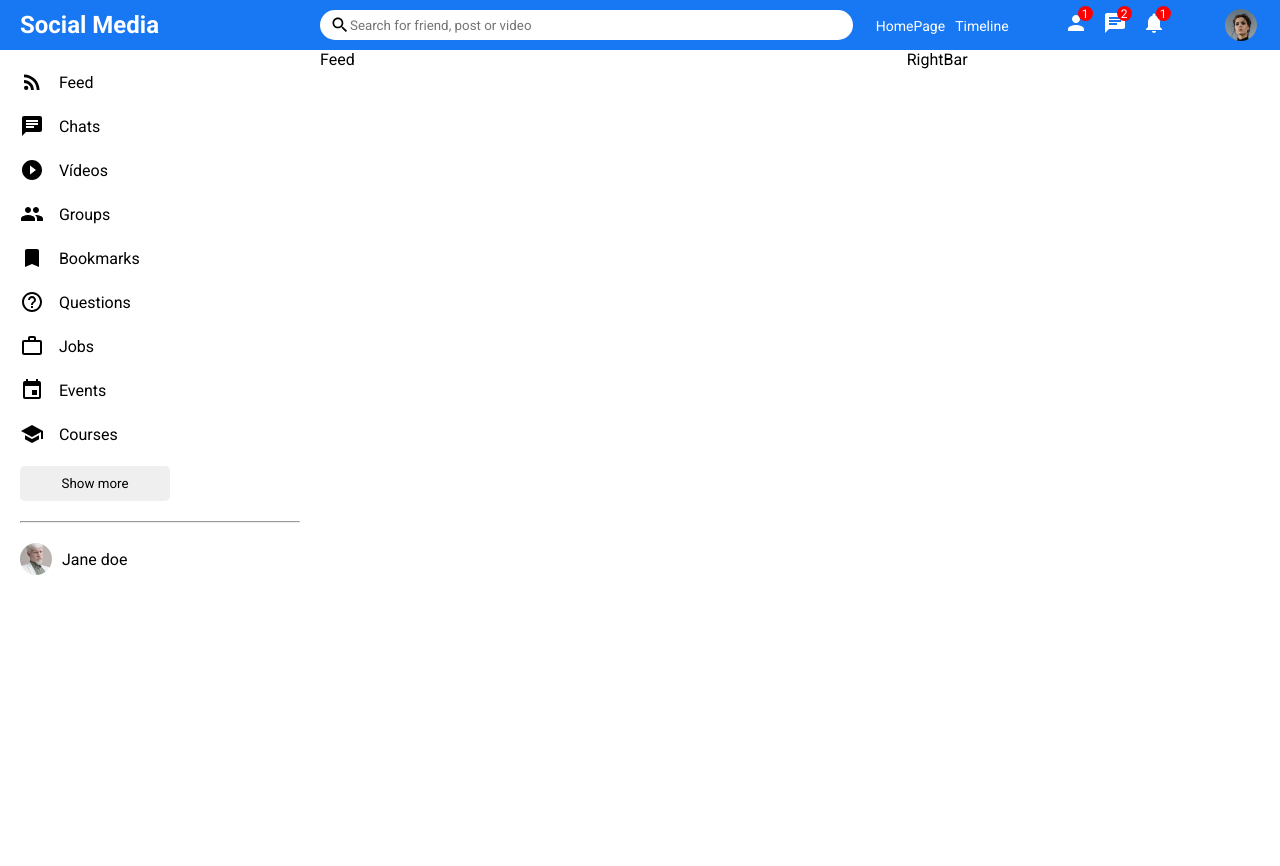
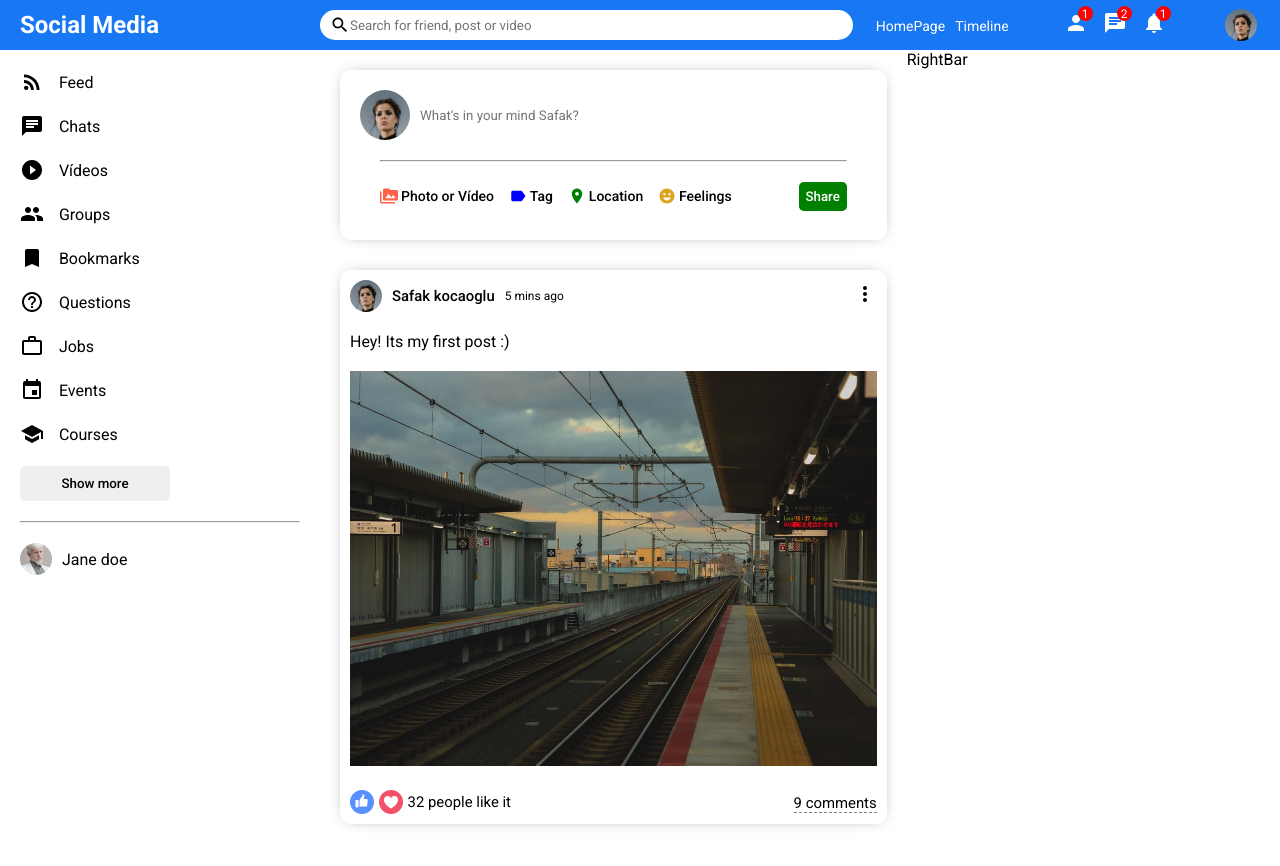
Before and after one commit to wesleywisch/Social-Media-App, a React (Create React App) app in the folder FrontEnd/: page / in a window 1280 px wide. Shown: the top 866 px of the page. Before the commit the page ends 800 px from the top, so only its background shows below. Built offline with nearby package versions, Linux system fonts and the light colour scheme.

Commit message:
feat: Made the feed and separating its due components, the sharing and the post itself.

```diff
--- a/FrontEnd/public/index.html
+++ b/FrontEnd/public/index.html
@@ -6,7 +6,7 @@
   <link rel="preconnect" href="https://fonts.googleapis.com">
   <link rel="preconnect" href="https://fonts.gstatic.com" crossorigin>
   <link
-    href="https://fonts.googleapis.com/css2?family=Inter:wght@400;700;900&family=Roboto:ital,wght@0,100;0,300;0,400;0,700;1,500&display=swap"
+    href="https://fonts.googleapis.com/css2?family=Inter:wght@400;700;900&family=Roboto:ital,wght@0,100;0,300;0,400;0,500;0,700;1,500&display=swap"
     rel="stylesheet">
   <meta name="viewport" content="width=device-width, initial-scale=1" />
   <meta name="theme-color" content="#000000" />
--- /dev/null
+++ b/FrontEnd/src/@types/png.d.ts
@@ -0,0 +1 @@
+declare module '*.png';
--- a/FrontEnd/src/components/Feed/index.tsx
+++ b/FrontEnd/src/components/Feed/index.tsx
@@ -1,9 +1,15 @@
+import { Share } from '../Share';
+import { Post } from '../Post';
+
 import { FeedContainer } from './styles';
 
 export function Feed() {
   return (
     <FeedContainer>
-      Feed
+      <div className="feedWrapper">
+        <Share />
+        <Post />
+      </div>
     </FeedContainer>
   )
 }
--- a/FrontEnd/src/components/Feed/styles.ts
+++ b/FrontEnd/src/components/Feed/styles.ts
@@ -2,4 +2,8 @@
 
 export const FeedContainer = styled.div`
   flex: 5.5;
+
+  .feedWrapper {
+    padding: 1.25rem;
+  }
 `;
--- /dev/null
+++ b/FrontEnd/src/components/Post/index.tsx
@@ -0,0 +1,45 @@
+import { MoreVert } from '@material-ui/icons';
+
+import person from '../../assets/person/1.jpeg';
+import post from '../../assets/post/1.jpeg';
+import like from '../../assets/like.png';
+import heart from '../../assets/heart.png';
+
+import { PostContainer } from './styles';
+
+export function Post() {
+  return (
+    <PostContainer>
+      <div className="postWrapper">
+        <div className="postTop">
+          <div className="postTopLeft">
+            <img className='postProfileImg' src={person} alt="pessoa" />
+            <span className="postUsername">Safak kocaoglu</span>
+            <span className="postDate">5 mins ago</span>
+          </div>
+
+          <div className="postTopRight">
+            <MoreVert />
+          </div>
+        </div>
+
+        <div className="postCenter">
+          <span className="postText">Hey! Its my first post :)</span>
+          <img className='postImg' src={post} alt="post" />
+        </div>
+
+        <div className="postBottom">
+          <div className="postBottomLeft">
+            <img className='LikeIcon' src={like} alt="Like" />
+            <img className='LikeIcon' src={heart} alt="Coração" />
+            <span className="postLikeCounter">32 people like it</span>
+          </div>
+
+          <div className="postBottomRight">
+            <span className="postCommentText">9 comments</span>
+          </div>
+        </div>
+      </div>
+    </PostContainer>
+  )
+}
--- /dev/null
+++ b/FrontEnd/src/components/Post/styles.ts
@@ -0,0 +1,85 @@
+import styled from "styled-components";
+
+export const PostContainer = styled.div`
+  width: 100%;
+  border-radius: 0.625rem;
+  box-shadow: 0px 0px 16px -8px rgba(0,0,0,0.68);
+  margin: 1.875rem 0;
+
+  .postWrapper {
+    padding: 0.625rem;
+
+    .postTop {
+      display: flex;
+      align-items: center;
+      justify-content: space-between;
+
+      .postTopLeft {
+        display: flex;
+        align-items: center;
+
+        .postProfileImg {
+          width: 2rem;
+          height: 2rem;
+          border-radius: 50%;
+          object-fit: cover;
+        }
+
+        .postUsername {
+          font-size: 0.93rem;
+          font-weight: 500;
+          margin: 0 0.625rem;
+        }
+
+        .postDate {
+          font-size: 0.75rem;
+        }
+      }
+
+      .postTopRight {
+        cursor: pointer;
+      }
+    }
+
+    .postCenter {
+      margin: 1.25rem 0;
+
+      .postImg {
+        width: 100%;
+        margin-top: 1.25rem;
+        max-height: 31.25rem;
+        object-fit: contain;
+      }
+    }
+
+    .postBottom {
+      display: flex;
+      align-items: center;
+      justify-content: space-between;
+
+      .postBottomLeft {
+        display: flex;
+        align-items: center;
+
+        .LikeIcon {
+          width: 1.5rem;
+          height: 1.5rem;
+          margin-right: 0.3rem;
+          cursor: pointer;
+        }
+
+        .postLikeCounter {
+          font-size: 0.93rem;
+        }
+      }
+
+      .postBottomRight {
+        .postCommentText{
+          border-bottom: 1px dashed gray;
+          font-size: 0.93rem;
+          cursor: pointer;
+        }
+      }
+    }
+  }
+`;
--- /dev/null
+++ b/FrontEnd/src/components/Share/index.tsx
@@ -0,0 +1,55 @@
+import {
+  PermMedia,
+  Label,
+  Room,
+  EmojiEmotions
+} from '@material-ui/icons';
+
+import person from '../../assets/person/1.jpeg';
+
+import { ShareContainer } from './styles';
+
+export function Share() {
+  return (
+    <ShareContainer>
+      <div className="shareWrapper">
+        <div className="shareTop">
+          <img className='shareProfileImg' src={person} alt="Pessoa" />
+          <input
+            type="text"
+            className="shareInput"
+            placeholder="What's in your mind Safak?"
+          />
+        </div>
+
+        <hr className="shareHr" />
+
+        <div className="shareBottom">
+          <div className="shareOptions">
+            <div className="shareOption">
+              <PermMedia htmlColor='tomato' className='shareIcon' />
+              <span className='shareOptionText'>Photo or Vídeo</span>
+            </div>
+
+            <div className="shareOption">
+              <Label htmlColor='blue' className='shareIcon' />
+              <span className='shareOptionText'>Tag</span>
+            </div>
+
+            <div className="shareOption">
+              <Room htmlColor='green' className='shareIcon' />
+              <span className='shareOptionText'>Location</span>
+            </div>
+
+            <div className="shareOption">
+              <EmojiEmotions htmlColor='goldenrod' className='shareIcon' />
+              <span className='shareOptionText'>Feelings</span>
+            </div>
+          </div>
+
+          <button className='shareButton'>Share</button>
+        </div>
+      </div>
+    </ShareContainer>
+  )
+}
--- /dev/null
+++ b/FrontEnd/src/components/Share/styles.ts
@@ -0,0 +1,74 @@
+import styled from "styled-components";
+
+export const ShareContainer = styled.div`
+  width: 100%;
+  height: 10.625rem;
+  border-radius: .65rem;
+  box-shadow: 0px 0px 16px -8px rgba(0,0,0,0.68);
+
+  .shareWrapper {
+    padding: 1.25rem;
+
+    .shareTop {
+      display: flex;
+      align-items: center;
+
+      .shareProfileImg {
+        width: 3.125rem;
+        height: 3.125rem;
+        border-radius: 50%;
+        object-fit: cover;
+        margin-right: 0.625rem;
+      }
+
+      .shareInput {
+        border: none;
+        width: 80%;
+        outline: none;
+      }
+    }
+
+    .shareHr {
+      margin: 1.25rem;
+    }
+
+    .shareBottom {
+      display: flex;
+      align-items: center;
+      justify-content: space-between;
+
+      .shareOptions {
+        display: flex;
+        margin-left: 1.25rem;
+
+        .shareOption {
+          display: flex;
+          align-items: center;
+          margin-right: 0.93rem;
+          cursor: pointer;
+
+          .shareIcon {
+            font-size: 1.125rem;
+            margin-right: 3px;
+          }
+
+          .shareOptionText {
+            font-size: 0.875rem;
+            font-weight: 500;
+          }
+        }
+      }
+
+      .shareButton {
+        border: none;
+        padding: 0.43rem;
+        border-radius: .3rem;
+        background-color: green;
+        font-weight: 500;
+        margin-right: 1.25rem;
+        cursor: pointer;
+        color: #fff;
+      }
+    }
+  }
+`;
```
